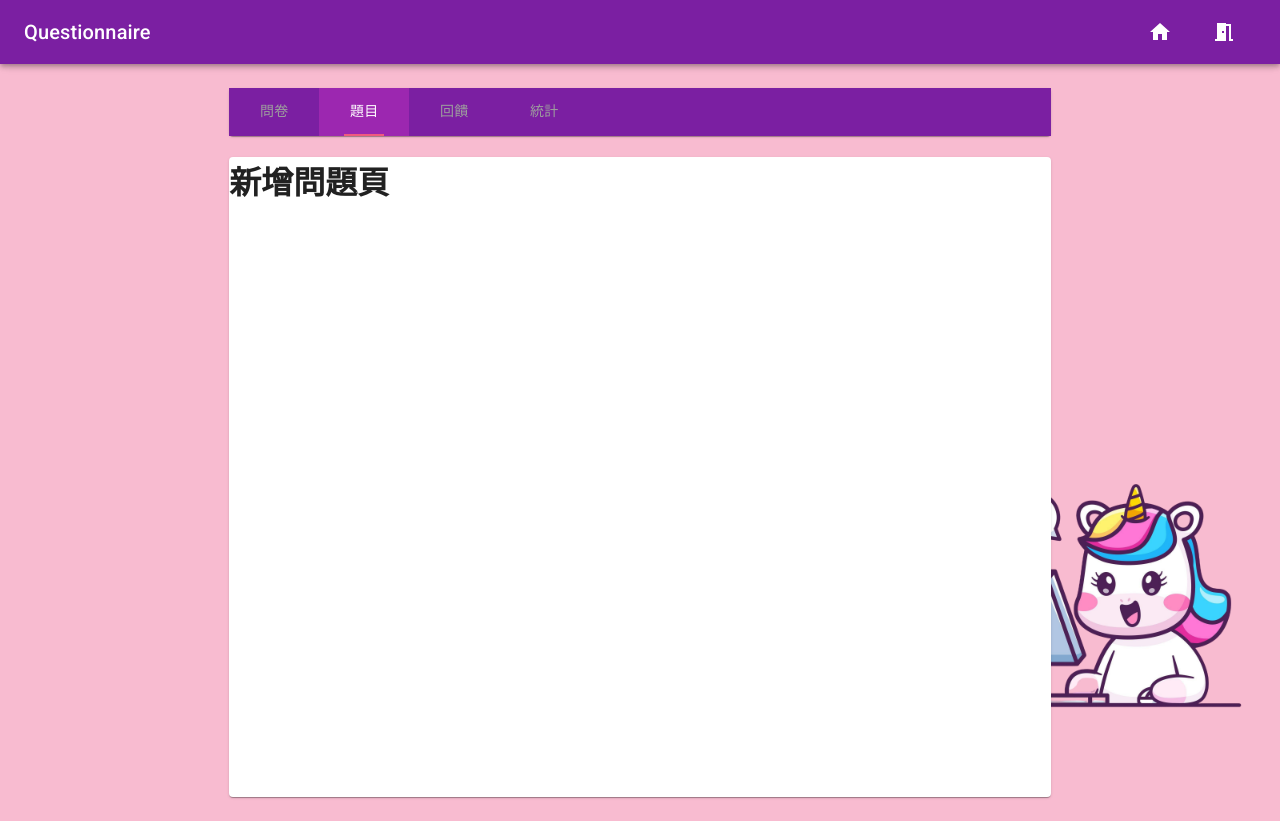
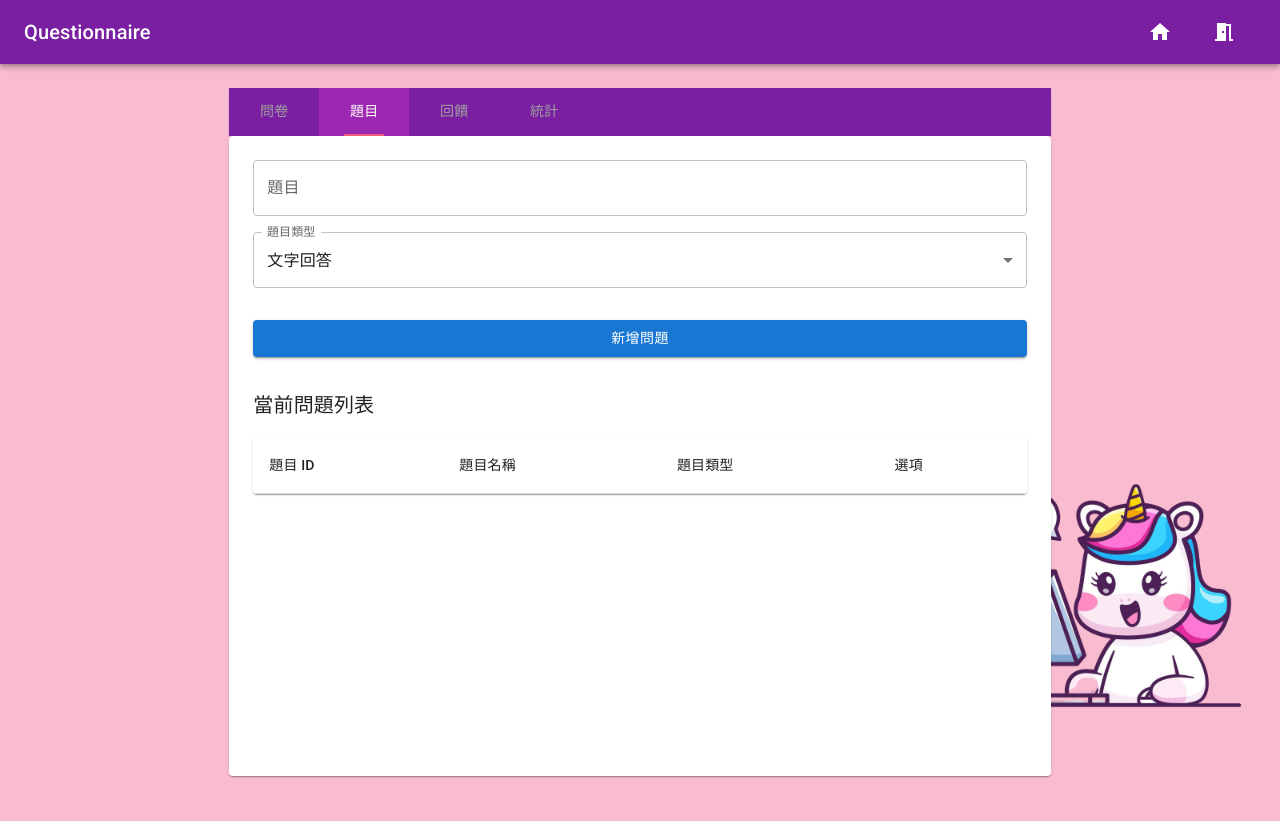
Before and after one commit to moonydog12/questionnaire-frontend, a React (Vite) app: page /backstage/panel/questions in a window 1280 px wide. After the commit the page ends 800 px from the top, so only its background shows below. Built offline with nearby package versions, Linux system fonts and the light colour scheme.

Commit message:
feat:新增問卷,新增問題頁面功能添加

```diff
--- a/src/back-stage/context/QuizDataProvider.tsx
+++ b/src/back-stage/context/QuizDataProvider.tsx
@@ -14,7 +14,7 @@ export type QuizAction =
 function quizReducer(state: QuizData, action: QuizAction) {
   switch (action.type) {
     case 'SET_NAME':
-      return { ...state, title: action.payload };
+      return { ...state, name: action.payload };
     case 'SET_DESCRIPTION':
       return { ...state, description: action.payload };
     case 'SET_START_DATE':
--- a/src/back-stage/pages/Panel.tsx
+++ b/src/back-stage/pages/Panel.tsx
@@ -1,4 +1,3 @@
-import React, { useContext } from 'react';
 import { Box, Tab, Tabs, Paper, styled, TabsProps, TabProps } from '@mui/material';
 import { Route, Routes, useNavigate, useLocation } from 'react-router-dom';
 import TabSurvey from './TabSurvey';
@@ -7,7 +6,6 @@ import TabStatistics from './TabStatistics';
 import TabQuestions from './TabQuestions';
 import Unicorn from '../../ui/Unicorn';
 import QuizDataProvider from '../context/QuizDataProvider';
-import { QuizDataContext } from '../context/QuizDataContext';
 
 interface StyledTabsProps extends TabsProps {
   children?: React.ReactNode;
@@ -68,8 +66,6 @@ export default function Panel() {
   const location = useLocation();
 
   const currentTab = location.pathname.split('/').pop() || 'survey';
-  const { quizData } = useContext(QuizDataContext);
-  console.log(quizData);
 
   const handleTabChange = (_event: React.SyntheticEvent, newValue: string) => {
     navigate(`/backstage/panel/${newValue}`);
--- a/src/back-stage/pages/TabQuestions.tsx
+++ b/src/back-stage/pages/TabQuestions.tsx
@@ -1,9 +1,171 @@
-// TODO:新增問題頁
+import { useContext, useState } from 'react';
+import { QuizDataContext } from '../context/QuizDataContext';
+import {
+  Box,
+  Typography,
+  TextField,
+  MenuItem,
+  Button,
+  Grid2 as Grid,
+  IconButton,
+  Table,
+  TableBody,
+  TableCell,
+  TableContainer,
+  TableHead,
+  TableRow,
+  Paper,
+} from '@mui/material';
+import { Add, Delete } from '@mui/icons-material';
+import { Option } from '../interface/QuizDataInterface';
 
 export default function TabQuestions() {
+  const { dispatch, quizData } = useContext(QuizDataContext);
+
+  const [questionText, setQuestionText] = useState('');
+  const [questionType, setQuestionType] = useState<'text' | 'single' | 'multiple'>('text');
+  const [options, setOptions] = useState<Option[]>([]);
+
+  const handleAddOption = () => {
+    const newOption = {
+      optionNumber: options.length + 1,
+      option: '',
+    };
+    setOptions([...options, newOption]);
+  };
+
+  const handleRemoveOption = (index: number) => {
+    const newOptions = options
+      .filter((_, i) => i !== index)
+      .map((option, idx) => ({ ...option, optionNumber: idx + 1 })); // 更新序號
+    setOptions(newOptions);
+  };
+
+  const handleOptionChange = (index: number, value: string) => {
+    const newOptions = options.map((option, i) =>
+      i === index ? { ...option, option: value } : option
+    );
+    setOptions(newOptions);
+  };
+
+  const handleAddQuestion = () => {
+    if (!questionText) {
+      alert('請填寫問題內容');
+      return;
+    }
+
+    const newQuestion = {
+      quesId: quizData.questions.length + 1, // 使用 index + 1 作為 quesId
+      type: questionType,
+      questionName: questionText,
+      options: questionType !== 'text' ? options : undefined,
+    };
+
+    dispatch({ type: 'ADD_QUESTION', payload: newQuestion });
+    console.log(quizData);
+
+    // 清空表單
+    setQuestionText('');
+    setQuestionType('text');
+    setOptions([]);
+  };
+
   return (
-    <div>
-      <h1>新增問題頁</h1>
-    </div>
+    <Box sx={{ p: 3, maxWidth: '800px', margin: '0 auto' }}>
+      <Grid container spacing={2}>
+        {/* 問題內容 */}
+        <Grid size={12}>
+          <TextField
+            fullWidth
+            label="題目"
+            variant="outlined"
+            value={questionText}
+            onChange={(e) => setQuestionText(e.target.value)}
+          />
+        </Grid>
+
+        {/* 問題類型 */}
+        <Grid size={12}>
+          <TextField
+            select
+            fullWidth
+            label="題目類型"
+            value={questionType}
+            onChange={(e) => setQuestionType(e.target.value as 'text' | 'single' | 'multiple')}
+          >
+            <MenuItem value="text">文字回答</MenuItem>
+            <MenuItem value="single">單選</MenuItem>
+            <MenuItem value="multiple">多選</MenuItem>
+          </TextField>
+        </Grid>
+
+        {/* 選項（僅單選、多選顯示） */}
+        {questionType !== 'text' && (
+          <Grid size={12}>
+            <Typography variant="subtitle1" sx={{ mb: 1 }}>
+              選項
+            </Typography>
+            {options.map((option, index) => (
+              <Box key={index} sx={{ display: 'flex', alignItems: 'center', mb: 1 }}>
+                <TextField
+                  fullWidth
+                  label={`選項 ${index + 1}`}
+                  value={option.option}
+                  onChange={(e) => handleOptionChange(index, e.target.value)}
+                />
+                <IconButton color="error" sx={{ ml: 1 }} onClick={() => handleRemoveOption(index)}>
+                  <Delete />
+                </IconButton>
+              </Box>
+            ))}
+            <Button variant="outlined" startIcon={<Add />} onClick={handleAddOption} sx={{ mt: 1 }}>
+              新增選項
+            </Button>
+          </Grid>
+        )}
+
+        {/* 添加問題按鈕 */}
+        <Grid size={12} sx={{ mt: 2 }}>
+          <Button variant="contained" color="primary" fullWidth onClick={handleAddQuestion}>
+            新增問題
+          </Button>
+        </Grid>
+      </Grid>
+
+      {/* 問題列表 */}
+      <Box sx={{ mt: 4 }}>
+        <Typography variant="h6" sx={{ mb: 2 }}>
+          當前問題列表
+        </Typography>
+        <TableContainer component={Paper}>
+          <Table>
+            <TableHead>
+              <TableRow>
+                <TableCell>題目 ID</TableCell>
+                <TableCell>題目名稱</TableCell>
+                <TableCell>題目類型</TableCell>
+                <TableCell>選項</TableCell>
+              </TableRow>
+            </TableHead>
+            <TableBody>
+              {quizData.questions.map((question) => (
+                <TableRow key={question.quesId}>
+                  <TableCell>{question.quesId}</TableCell>
+                  <TableCell>{question.questionName}</TableCell>
+                  <TableCell>{question.type}</TableCell>
+                  <TableCell>
+                    {question.options
+                      ? question.options
+                          .map((opt) => `(${opt.optionNumber}) ${opt.option}`)
+                          .join(' ')
+                      : '無'}
+                  </TableCell>
+                </TableRow>
+              ))}
+            </TableBody>
+          </Table>
+        </TableContainer>
+      </Box>
+    </Box>
   );
 }
--- a/src/back-stage/pages/TabSurvey.tsx
+++ b/src/back-stage/pages/TabSurvey.tsx
@@ -1,5 +1,7 @@
-import { useState } from 'react';
+import { useContext, useState } from 'react';
 import { TextField, Typography, Box, Grid2 as Grid, Button } from '@mui/material';
+import { QuizDataContext } from '../context/QuizDataContext';
+import { useNavigate } from 'react-router-dom';
 
 export default function TabSurvey() {
   const [surveyName, setSurveyName] = useState('');
@@ -7,17 +9,25 @@ export default function TabSurvey() {
   const [startTime, setStartTime] = useState<Date | null>(null);
   const [endTime, setEndTime] = useState<Date | null>(null);
 
+  const { dispatch } = useContext(QuizDataContext);
+
+  const navigate = useNavigate();
+
   const handleSubmit = () => {
-    console.log({
-      surveyName,
-      surveyDescription,
-      startTime: startTime,
-      endTime: endTime,
-    });
+    if (!surveyName || !startTime || !endTime) {
+      alert('請填寫完整問卷資訊');
+      return;
+    }
+    dispatch({ type: 'SET_NAME', payload: surveyName });
+    dispatch({ type: 'SET_DESCRIPTION', payload: surveyDescription });
+    dispatch({ type: 'SET_START_DATE', payload: startTime });
+    dispatch({ type: 'SET_END_DATE', payload: endTime });
+
+    navigate('../questions');
   };
 
   return (
-    <Box sx={{ p: 3, maxWidth: '600px', margin: '0 auto' }}>
+    <Box sx={{ p: 3, maxWidth: '60%', margin: '0 auto' }}>
       <Typography variant="h5" sx={{ mb: 2 }}>
         新增問卷
       </Typography>
@@ -69,7 +79,7 @@ export default function TabSurvey() {
         {/* 提交按鈕 */}
         <Grid size={12} sx={{ mt: 2 }}>
           <Button variant="contained" color="primary" fullWidth onClick={handleSubmit}>
-            提交問卷
+            下一步
           </Button>
         </Grid>
       </Grid>
```
Also changed, not shown: src/App.tsx (+9 -1 lines), 1 other file (tests, documents, lock files or other folders).
